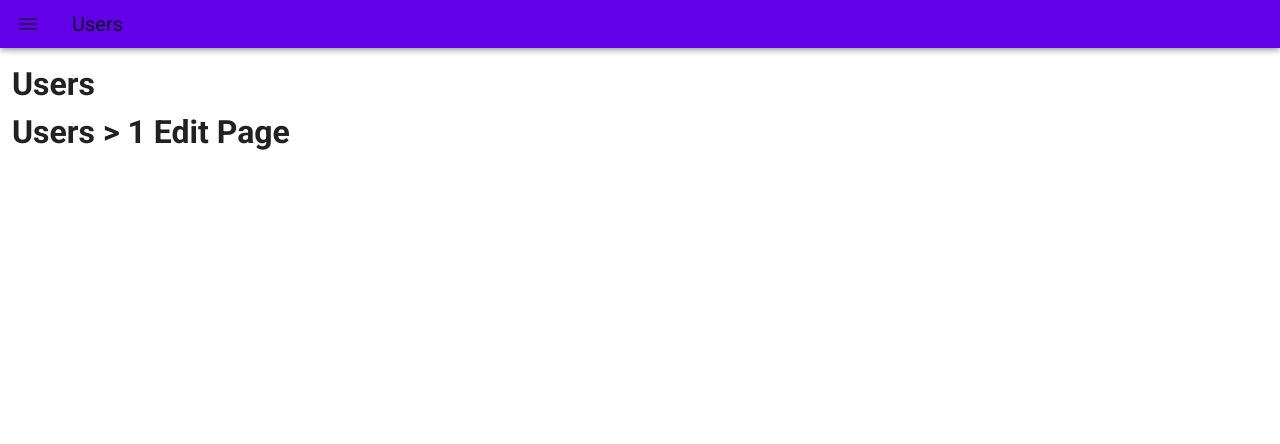
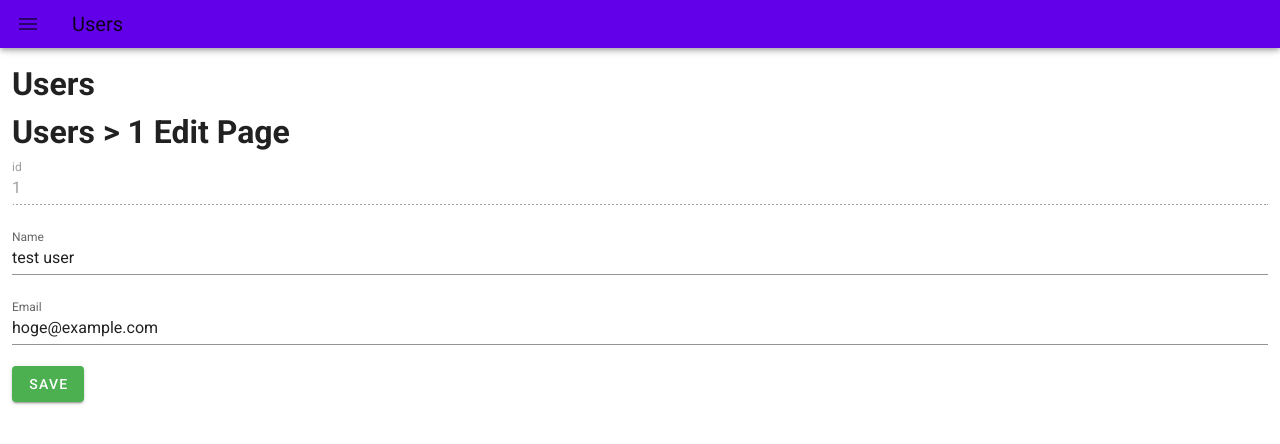
Before and after one commit to hiromoon/vue-ts-sample, a Vue app: page /users/1 in a window 1280 px wide. Shown: the top 444 px of the page. Built offline with nearby package versions, Linux system fonts and the light colour scheme; data requests are answered from the project's data file.

Commit message:
ユーザの編集ページを追加

```diff
--- a/src/pages/users/UsersEditPage.vue
+++ b/src/pages/users/UsersEditPage.vue
@@ -1,5 +1,16 @@
 <template>
-  <h1>Users > {{ id }} Edit Page</h1>
+  <div>
+    <h1>Users > {{ id }} Edit Page</h1>
+
+    <v-form v-model="valid">
+      <v-text-field v-model="user.id" label="id" disabled></v-text-field>
+      <v-text-field v-model="user.name" label="Name"></v-text-field>
+      <v-text-field v-model="user.email" label="Email"></v-text-field>
+      <v-btn color="success" class="mr-4" @click="updateUser">
+        Save
+      </v-btn>
+    </v-form>
+  </div>
 </template>
 
 <script lang="ts">
@@ -7,6 +18,45 @@ import Vue from "vue";
 
 export default Vue.extend({
   name: "UserEditPage",
-  props: ["id"]
+  props: { id: String },
+  data() {
+    return {
+      valid: false,
+      user: {
+        id: null,
+        name: null,
+        email: null
+      }
+    };
+  },
+  created() {
+    this.fetchUser();
+  },
+  methods: {
+    async fetchUser() {
+      try {
+        const res = await fetch(`http://localhost:3000/users/${this.id}`);
+        const payload = await res.json();
+        this.user = payload;
+      } catch (err) {
+        console.error(err);
+      }
+    },
+    async updateUser() {
+      try {
+        const res = await fetch(`http://localhost:3000/users/${this.id}`, {
+          method: "PATCH",
+          headers: {
+            "Content-Type": "application/json"
+          },
+          body: JSON.stringify(this.user),
+          mode: "cors"
+        });
+        this.user = await res.json();
+      } catch (err) {
+        console.error(err);
+      }
+    }
+  }
 });
 </script>
```
